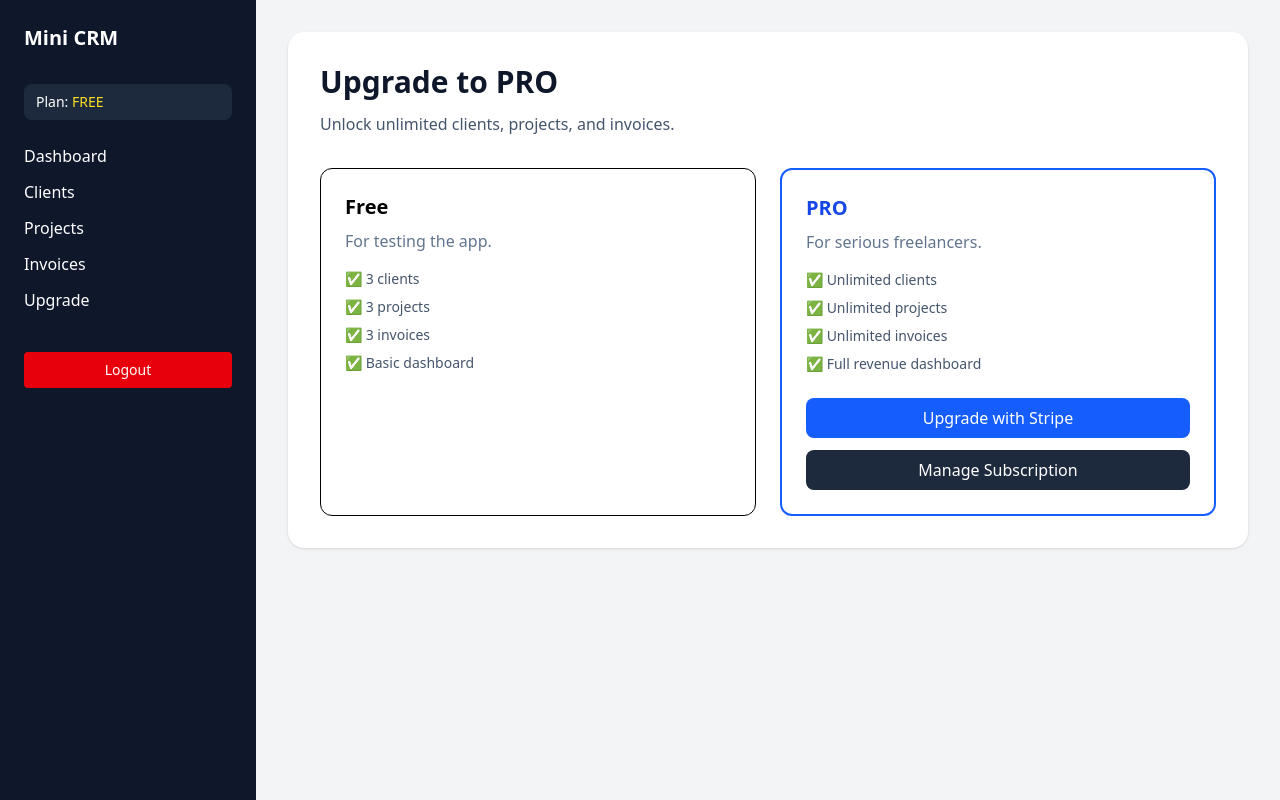
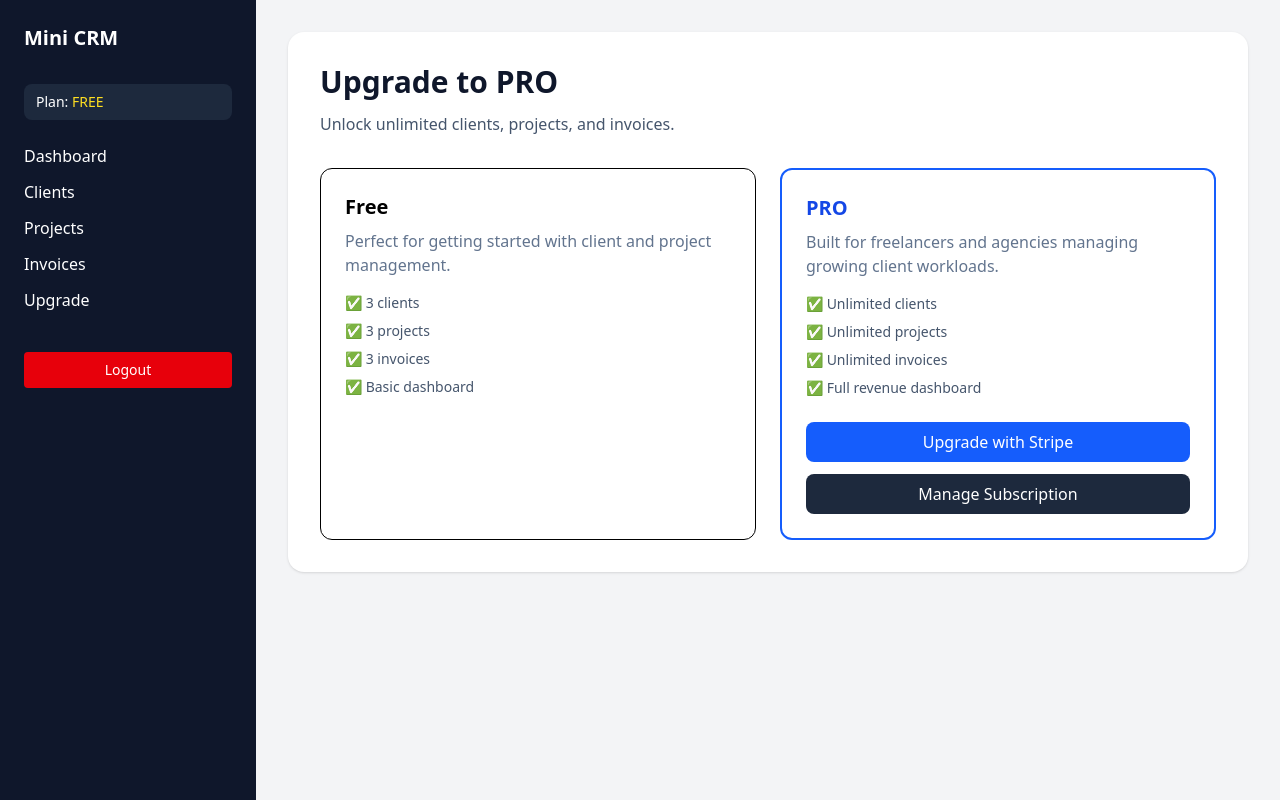
Before and after one commit to Meko2424/client-management-saas, a Next.js app in the folder frontend/: page /upgrade in a window 1280 px wide. Built offline with nearby package versions, Linux system fonts and the light colour scheme; no server answers; sample sign-in values are in the browser's storage.

Commit message:
fix: add professional description for FREE and PRO plans

```diff
--- a/frontend/src/app/upgrade/page.tsx
+++ b/frontend/src/app/upgrade/page.tsx
@@ -45,7 +45,10 @@ export default function UpgradePage() {
             <div className="mt-8 grid gap-6 md:grid-cols-2">
               <div className="rounded-xl border p-6">
                 <h2 className="text-xl font-semibold">Free</h2>
-                <p className="mt-2 text-slate-500">For testing the app.</p>
+                <p className="mt-2 text-slate-500">
+                  Perfect for getting started with client and project
+                  management.
+                </p>
 
                 <ul className="mt-4 space-y-2 text-sm text-slate-600">
                   <li>✅ 3 clients</li>
@@ -57,7 +60,10 @@ export default function UpgradePage() {
 
               <div className="rounded-xl border-2 border-blue-600 p-6">
                 <h2 className="text-xl font-semibold text-blue-700">PRO</h2>
-                <p className="mt-2 text-slate-500">For serious freelancers.</p>
+                <p className="mt-2 text-slate-500">
+                  Built for freelancers and agencies managing growing client
+                  workloads.
+                </p>
 
                 <ul className="mt-4 space-y-2 text-sm text-slate-600">
                   <li>✅ Unlimited clients</li>
```
